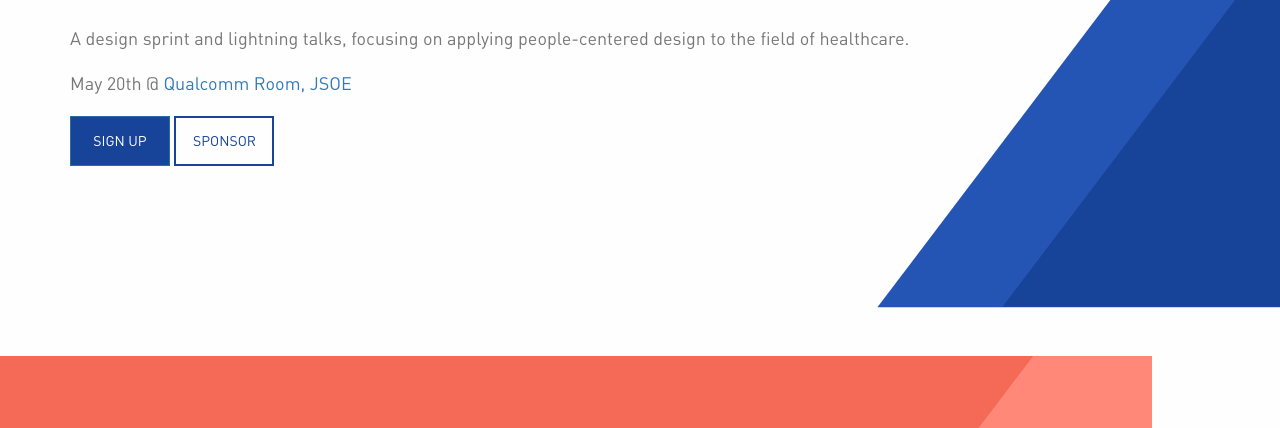
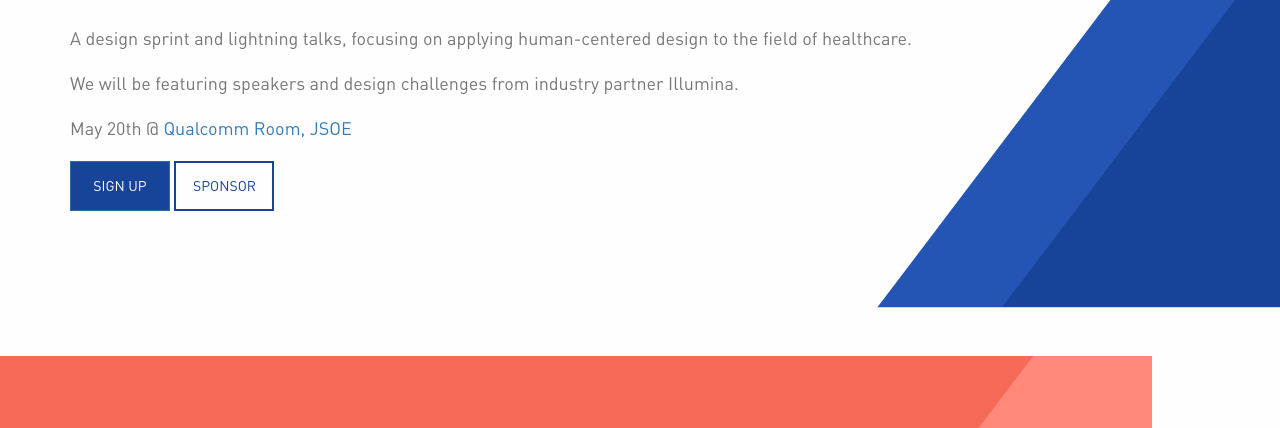
Before and after one commit to designatucsd/design-frontiers, a website: page index.html in a window 1280 px wide. Shown: the part 244-672 px from the top of the page. Drawn offline with nearby package versions, Linux system fonts and the light colour scheme.

Commit message:
Update above the fold content

```diff
--- a/index.html
+++ b/index.html
@@ -90,7 +90,12 @@
         <div class="row">
           <div class="df__hero__content col-xs-10">
             <h2>Design Frontiers: Healthcare</h2>
-            <p>A design sprint and lightning talks, focusing on applying people-centered design to the field of healthcare.</p>
+            <p>
+              A design sprint and lightning talks, focusing on applying human-centered design to the field of healthcare.
+            </p>
+            <p>
+              We will be featuring speakers and design challenges from industry partner Illumina.
+            </p>
             <p>May 20th @ <a href="http://jacobsschool.ucsd.edu/news/news_resources/map.shtml" target="_blank">Qualcomm Room, JSOE</a></p>
             <a href="https://docs.google.com/forms/d/e/1FAIpQLSdfBM7EHpjQIVCsgtoPmMidlaOI6Ir3MA_CqkslFGHbUT59ew/viewform" target="_blank">
               <button class="btn btn-primary df__sign-up" type="submit">Sign up</button>
@@ -108,7 +113,7 @@
       <div class="container">
         <div class="row">
           <div class="col-md-6 col-md-offset-2 col-sm-10 col-sm-offset-1">
-            <h3>Part 1 of <span class="underline">Design Frontiers</span></h3>
+            <h3>Part 2 of <span class="underline">Design Frontiers</span></h3>
             <p>
               Design Frontiers is an event consisting of a design sprint and accompanying lighting talks. The event will increase cross collaboration of students across multiple disciplines and show UC San Diego students, through a hands on experience, how design thinking can apply to various fields. Our goal is to focus on design beyond UX and product design. This quarter we will focus on the field of healthcare.
               <!--
```
